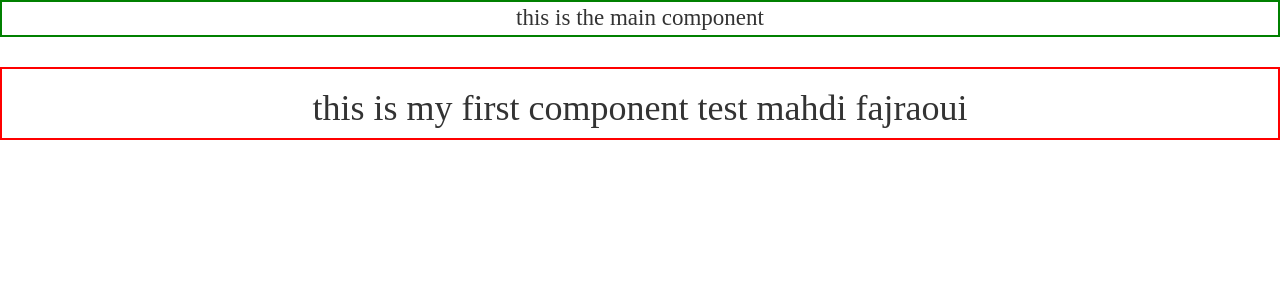
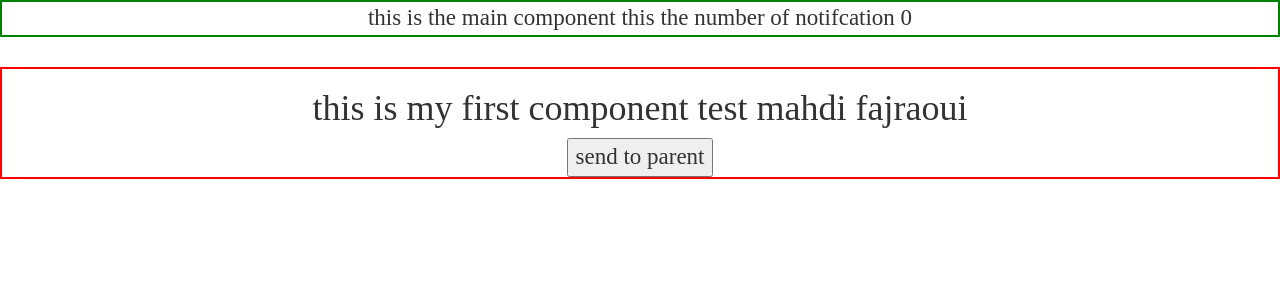
Before and after one commit to ingmehdi/LoginForm, an Angular app: page /first in a window 1280 px wide. Shown: the top 300 px of the page. Built offline with nearby package versions, Linux system fonts and the light colour scheme.

Commit message:
send data with event

```diff
--- a/src/app/app.component.html
+++ b/src/app/app.component.html
@@ -1,7 +1,7 @@
 <div class="home">
-this is the main component
+this is the main component this the number of notifcation {{counter}}
 </div>
-<app-first [message]="sendmessage()">
+<app-first [message]="sendmessage()" (notify)="getFromChild($event)">
 
 </app-first>
 
--- a/src/app/app.component.ts
+++ b/src/app/app.component.ts
@@ -18,6 +18,8 @@ export class AppComponent {
    statuts:boolean;
    names:Array<Object>;
    id:string="30003";
+   //counter notify
+   counter:number=0;
   constructor(private mylogin :LoginService,private myrouter:Router,
     public myshared:SharedService){
    var first= this.mylogin.login('admin','admin');
@@ -44,6 +46,7 @@ login(){
   this.myshared.setUser('mehdi');
   this.myshared.setToken('fdgfgfgfdgfg');
   this.myshared.setLogin(true);
+
   //save token to user local storage
  // console.log("shared data has been setted");
   if (this.statuts){
@@ -78,5 +81,8 @@ sendmessage(){
   return "mahdi fajraoui";
 
 }
+getFromChild(event){
+  this.counter+=event;
 
 }
+}
--- a/src/app/first/first.component.html
+++ b/src/app/first/first.component.html
@@ -1,3 +1,4 @@
 <div class="first">
 <h1>this is my first component test {{message}}</h1>
+<button (click)="send()">send to parent</button>
 </div>
--- a/src/app/first/first.component.ts
+++ b/src/app/first/first.component.ts
@@ -1,5 +1,6 @@
 import { ActivatedRoute } from '@angular/router';
-import { Component, OnInit, Input } from '@angular/core';
+import { Component, OnInit, Input, Output,EventEmitter } from '@angular/core';
+
 
 @Component({
   selector: 'app-first',
@@ -10,6 +11,7 @@ export class FirstComponent implements OnInit {
   id:string;
   name:string;
   @Input() message :string;
+  @Output() notify=new EventEmitter <number>();
   constructor(private route:ActivatedRoute) {
 
     //get optional params
@@ -20,5 +22,8 @@ export class FirstComponent implements OnInit {
 
   ngOnInit() {
   }
-
+  //send data to parent
+  send(){
+    this.notify.emit(20) ;
+  }
 }
```
